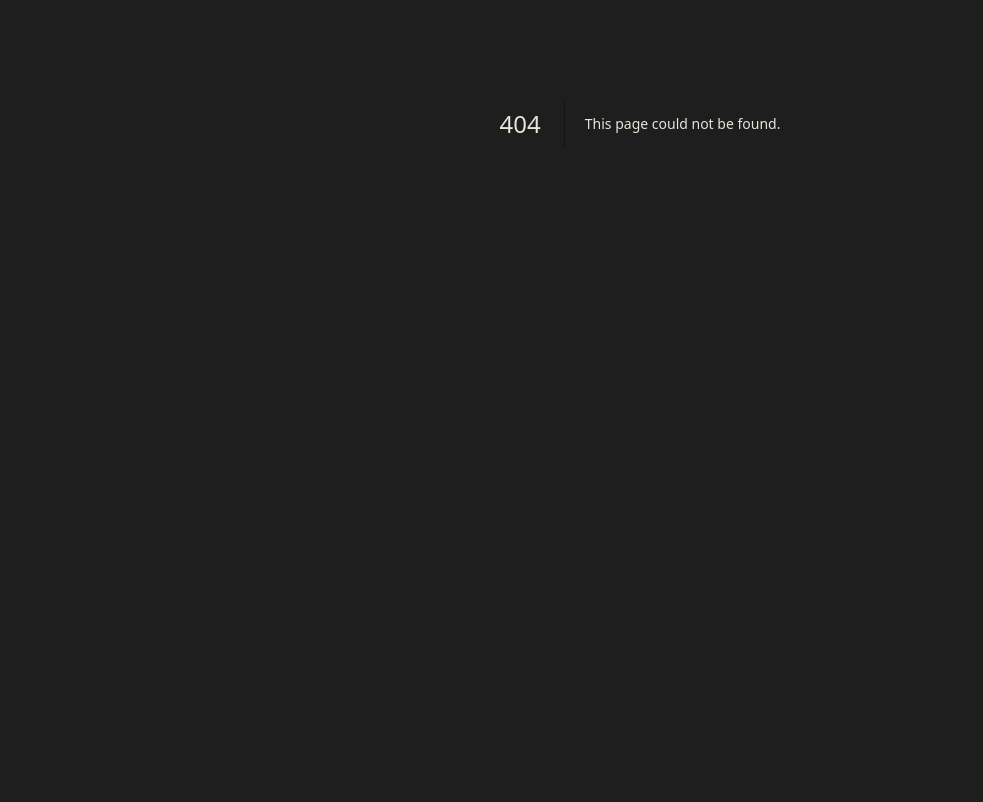
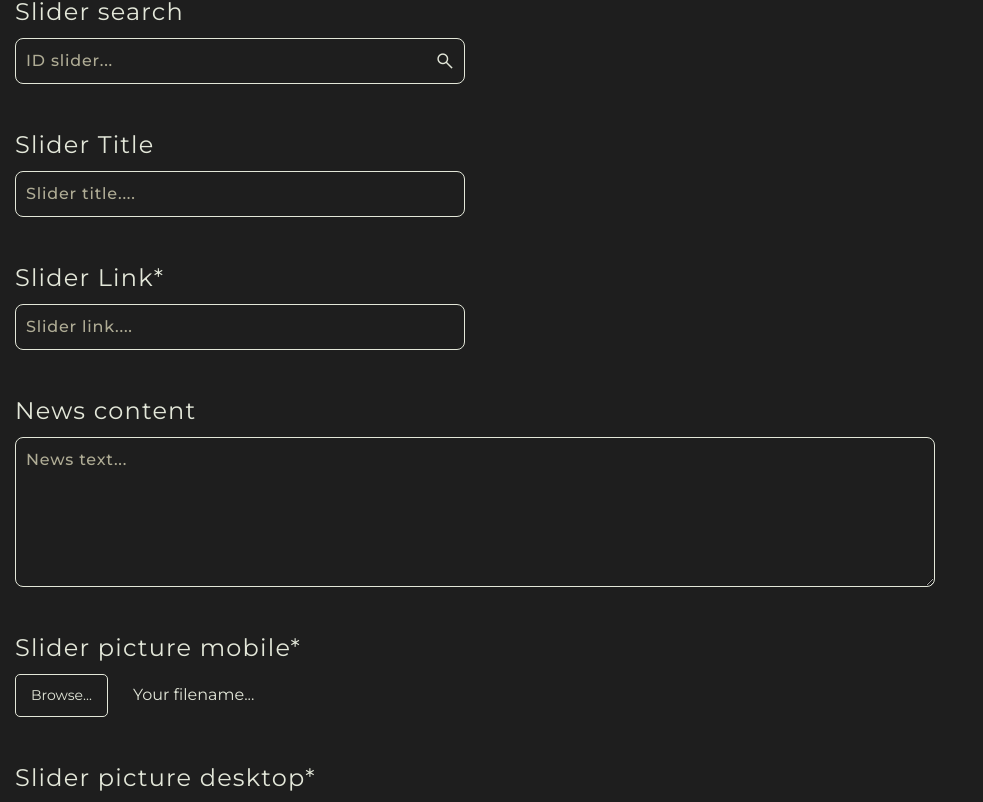
Before and after one commit to outsideOfficialy/adminPanel, a Next.js app: page /slider in a window 1280 px wide. Before the commit this address had no page. Shown: the part 277-1079 px from the top of the page, without its empty margins (0-983 px from the left). Before the commit the page ends 800 px from the top, so only its background shows below. Built offline with nearby package versions, Linux system fonts and the light colour scheme; a web font is replaced by a local one.

Commit message:
Added new page "Slider"

```diff
--- /dev/null
+++ b/app/slider/page.tsx
@@ -0,0 +1,43 @@
+"use client";
+
+import React from "react";
+import PageLayout from "@/components/PageLayout";
+
+import { InputTypeText, SearchInput, FileInput, TextArea } from "@/components/Inputs";
+
+const Slider = () => {
+  const page = "slider";
+
+  return (
+    <PageLayout pageSubmit={page} title="Slider">
+      <SearchInput
+        pageSearch={page}
+        placeholder="ID slider..."
+        label="Slider search"
+        name="search"
+      />
+
+      <InputTypeText placeholder="Slider title...." label="Slider Title" name="title" />
+      <InputTypeText placeholder="Slider link...." label="Slider Link*" name="subtitle" />
+
+      <TextArea label="News content" placeholder="News text..." name="content" />
+
+      <FileInput
+        placeholder="Browse..."
+        accept="image/webp, image/png, image/jpg, image/jpeg"
+        name="preview_picture[]"
+        label="Slider picture mobile*"
+        id="slider-mobile-file-input"
+      />
+      <FileInput
+        placeholder="Browse..."
+        accept="image/webp, image/png, image/jpg, image/jpeg"
+        name="preview_picture[]"
+        label="Slider picture desktop*"
+        id="slider-desktop-file-input"
+      />
+    </PageLayout>
+  );
+};
+
+export default Slider;
```
